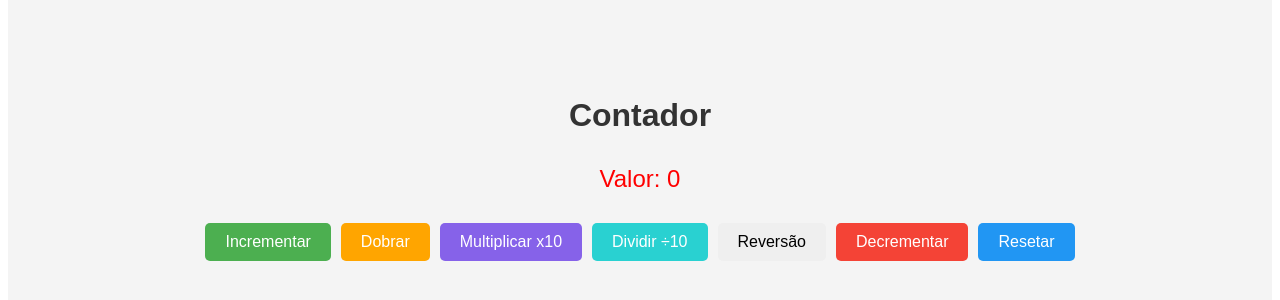
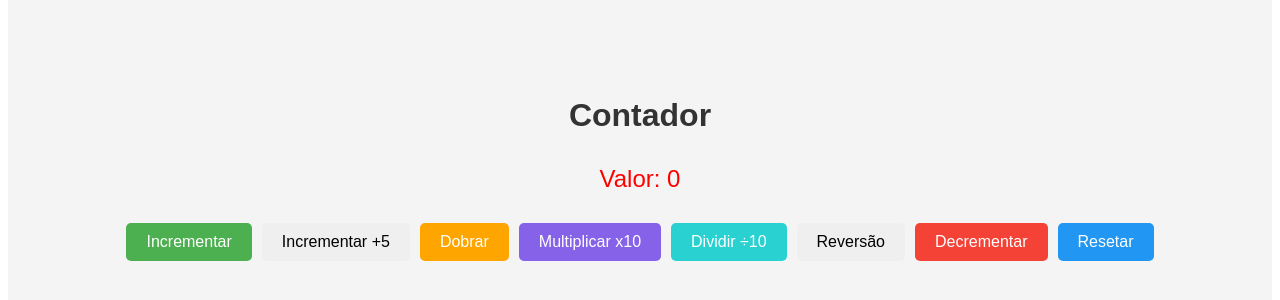
Before and after one commit to evssousa/projeto-coletivo-2ds-contador-de-numeros, a React (Vite) app: page / in a window 1280 px wide. Shown: the part 240-540 px from the top of the page. Built offline with nearby package versions, Linux system fonts and the light colour scheme.

Commit message:
Update index.jsx

```diff
--- a/src/components/Counter/index.jsx
+++ b/src/components/Counter/index.jsx
@@ -6,6 +6,11 @@ let previousValue = null
 function increment() {
     previousValue = counterValue;
     counterValue += 1
+    updateCounterDisplay()
+}
+function fixoincrement() {
+    previousValue = counterValue;
+    counterValue += 5
     updateCounterDisplay()
 }
 
@@ -79,6 +84,7 @@ export default function Counter() {
 
             <div className='buttons-container'>
                 <button className='increment-button' onClick={increment}>Incrementar</button>
+                <button className='fixoincrement-button' onClick={fixoincrement}>Incrementar +5</button>
                 <button className='double-button' onClick={double}>Dobrar</button>
                 <button className='mult-button' onClick={mult}>Multiplicar x10</button>
                 <button className='divide-button' onClick={divide}>Dividir ÷10</button>
```
